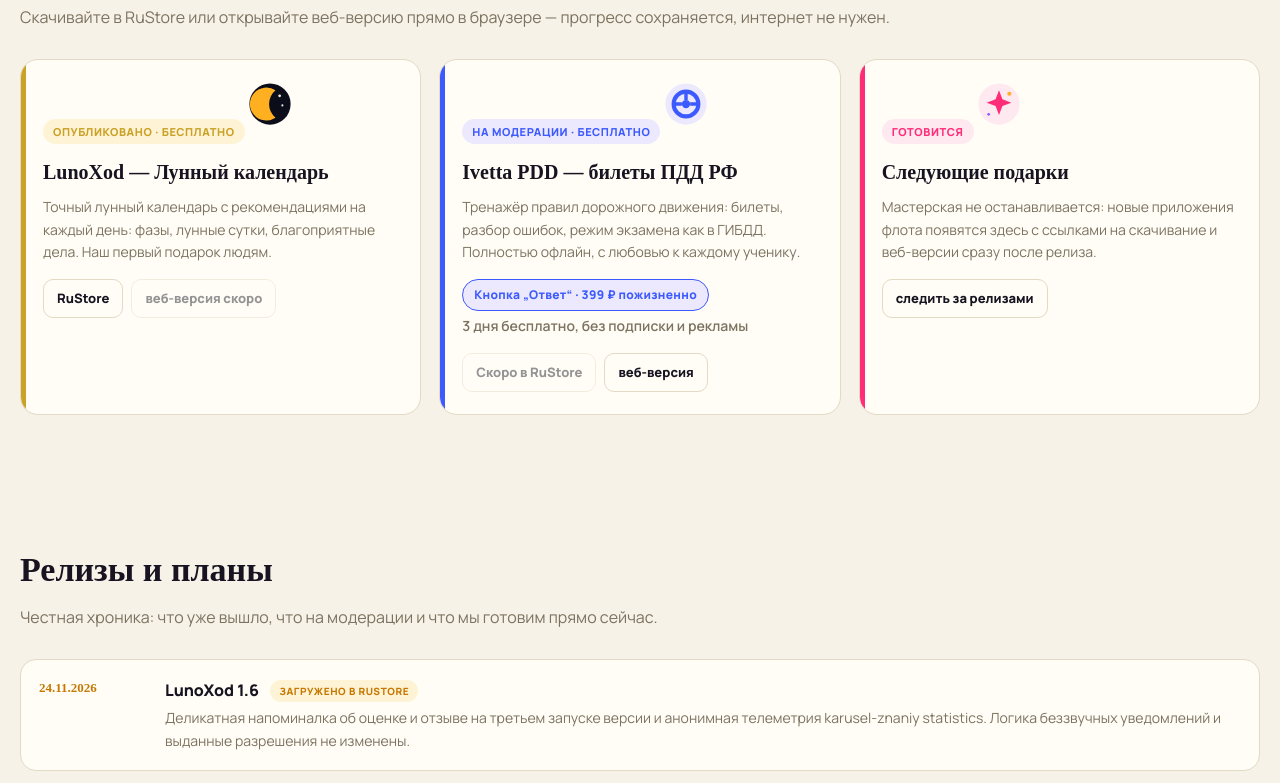
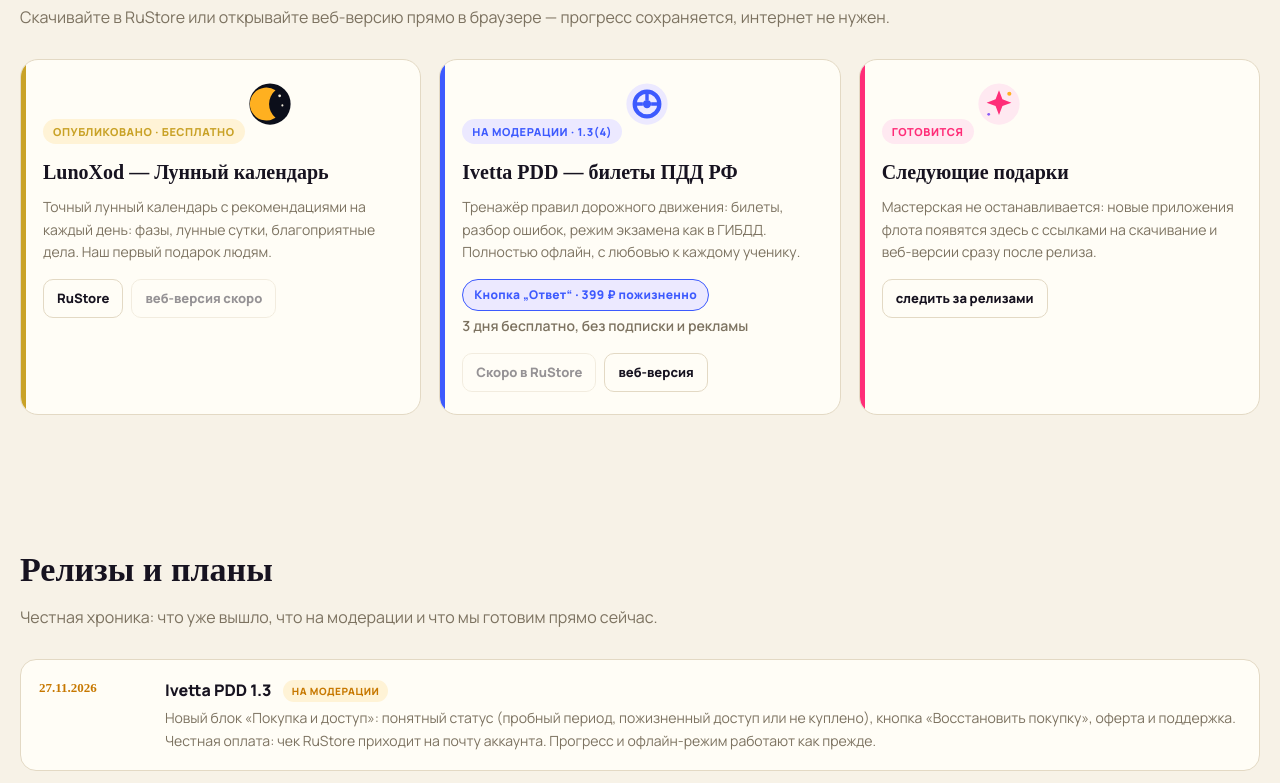
Before and after one commit to skrypnikvova-hue/karusel-znaniy, a plain HTML site: page index.html in a window 1280 px wide. Shown: the part 897-1680 px from the top of the page. Drawn offline with Linux system fonts and the light colour scheme; a web font is replaced by a local one.

Commit message:
content(pdd): badge na moderatsii 1.3(4) per API version status (MODERATION since 27.11 22:20); chronicle entry for 1.3 purchase-and-access block

```diff
--- a/index.html
+++ b/index.html
@@ -178,7 +178,7 @@ h1{font-size:20px !important}
 <div class="links"><a href="https://www.rustore.ru/catalog/app/com.example.lunoxod" target="_blank" rel="noopener">RuStore</a><a class="off" href="#">веб-версия скоро</a></div>
 </article>
 <article class="app" style="--c:#3d5afe;--bgc:#ece9ff">
-<span class="badge">на модерации · бесплатно</span>
+<span class="badge">на модерации · 1.3(4)</span>
 <svg width="44" height="44" viewBox="0 0 64 64" style="margin-bottom:10px"><circle cx="32" cy="32" r="30" fill="#ece9ff"/><circle cx="32" cy="32" r="18" fill="none" stroke="#3d5afe" stroke-width="6"/><circle cx="32" cy="32" r="6" fill="#3d5afe"/><path d="M32 14v12M14 32h12M50 32h-12" stroke="#3d5afe" stroke-width="5"/></svg>
 <h3>Ivetta PDD — билеты ПДД РФ</h3>
 <p>Тренажёр правил дорожного движения: билеты, разбор ошибок, режим экзамена как в ГИБДД. Полностью офлайн, с любовью к каждому ученику.</p>
@@ -198,6 +198,7 @@ h1{font-size:20px !important}
 <h2>Релизы и планы</h2>
 <p class="sub">Честная хроника: что уже вышло, что на модерации и что мы готовим прямо сейчас.</p>
 <div class="rel">
+<article><time>27.11.2026</time><div><h4>Ivetta PDD 1.3 <span class="tag mod">на модерации</span></h4><p>Новый блок «Покупка и доступ»: понятный статус (пробный период, пожизненный доступ или не куплено), кнопка «Восстановить покупку», оферта и поддержка. Честная оплата: чек RuStore приходит на почту аккаунта. Прогресс и офлайн-режим работают как прежде.</p></div></article>
 <article><time>24.11.2026</time><div><h4>LunoXod 1.6 <span class="tag mod">загружено в RuStore</span></h4><p>Деликатная напоминалка об оценке и отзыве на третьем запуске версии и анонимная телеметрия karusel-znaniy statistics. Логика беззвучных уведомлений и выданные разрешения не изменены.</p></div></article>
 <article><time>24.11.2026</time><div><h4>Ivetta PDD 1.1 <span class="tag mod">на модерации</span></h4><p>Шкала прогресса как в веб-версии, спокойный экран без рывков, напоминалка об оценке, ссылка на политику конфиденциальности.</p></div></article>
 <article><time>18.11.2026</time><div><h4>LunoXod 1.5 <span class="tag live">опубликовано</span></h4><p>Текущая версия лунного календаря в RuStore: 88 установок и почти четыре тысячи просмотров страницы — спасибо, что вы с нами.</p></div></article>
```
